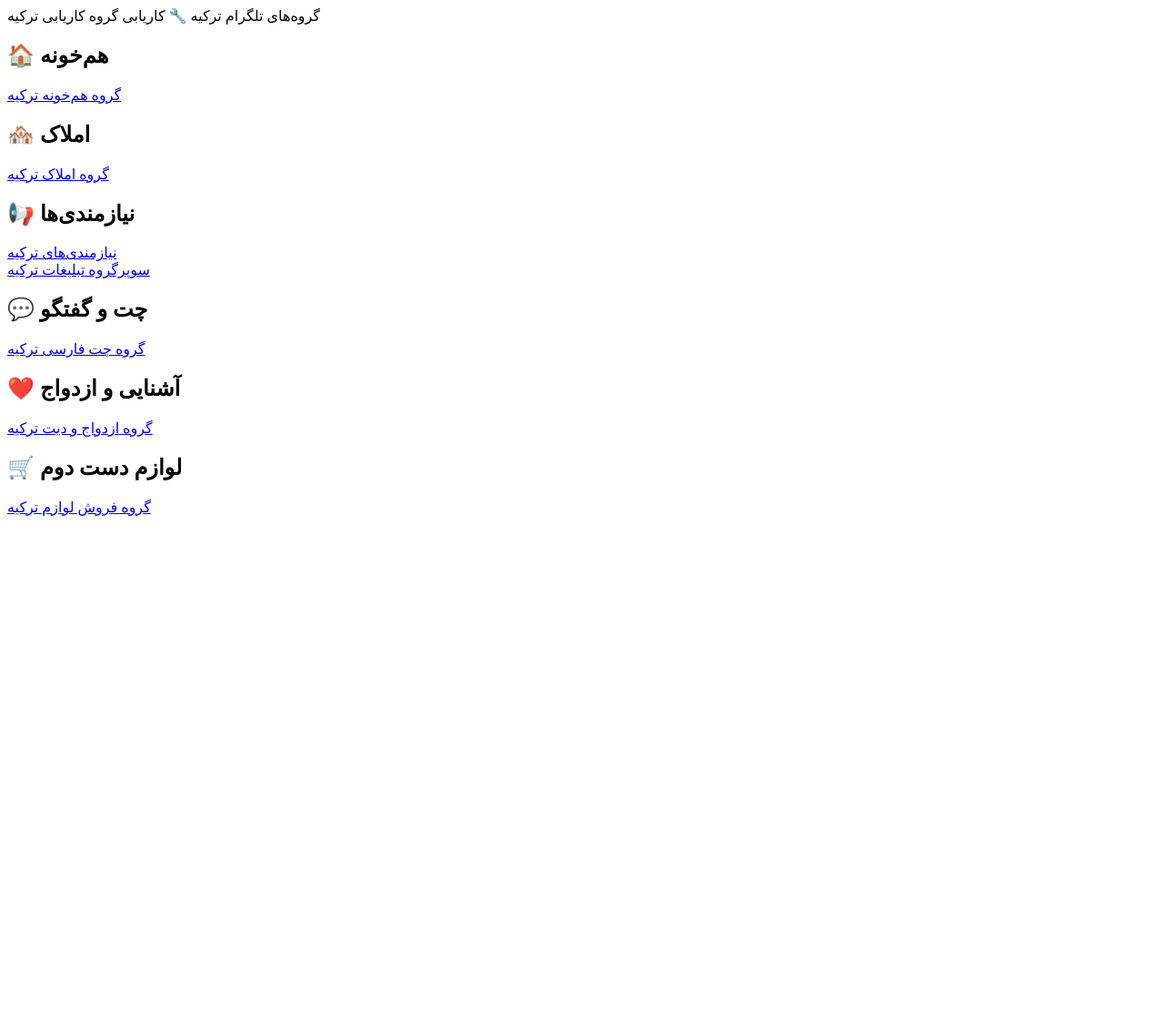
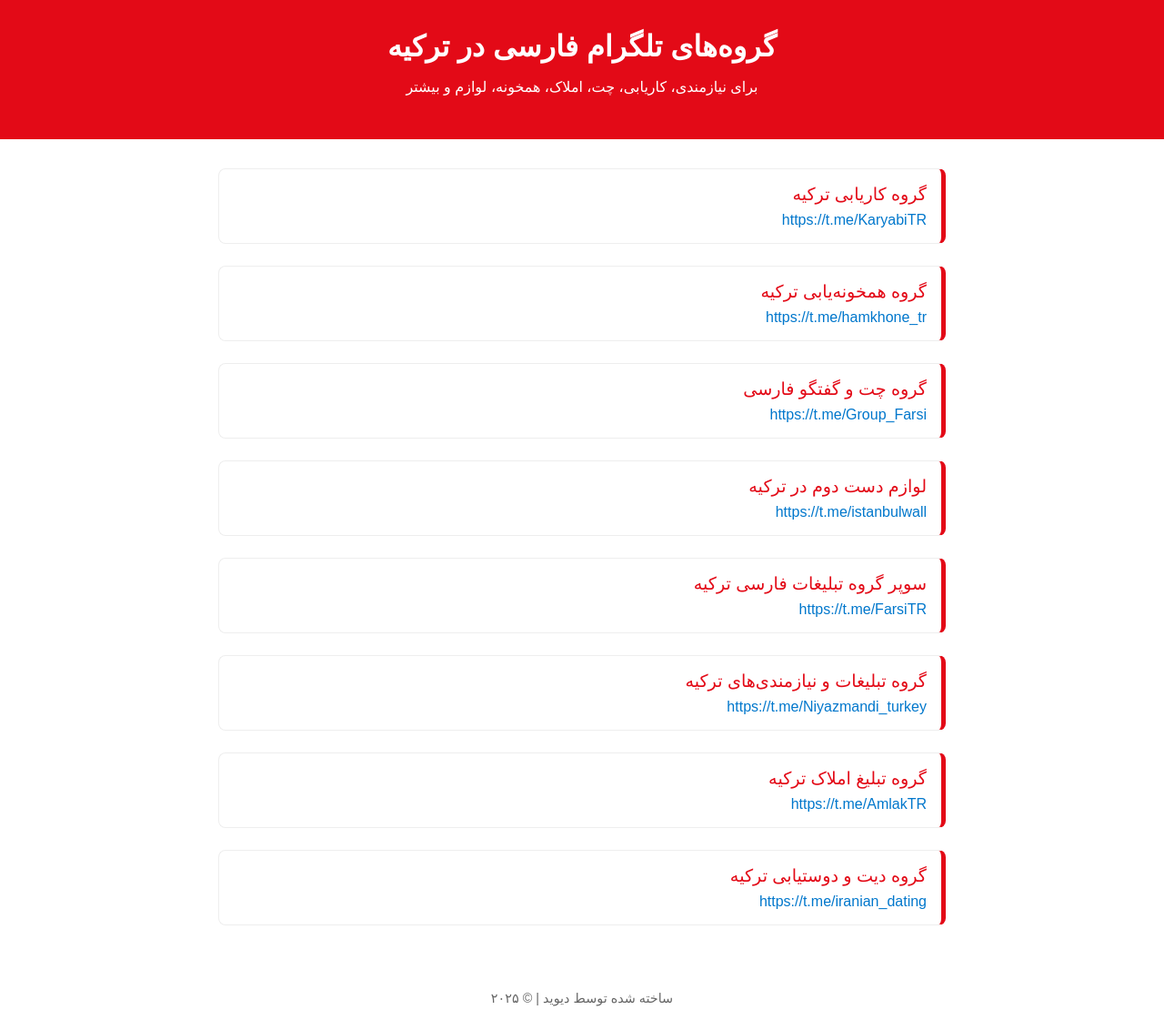
Before and after one commit to turkiyeir/turkiye.github.io, a plain HTML site: page index.html in a window 1280 px wide. Shown: the whole page at 91% size. Before the commit the page ends 800 px from the top, so only its background shows below. Drawn offline with Linux system fonts and the light colour scheme.

Commit message:
Add files via upload

```diff
--- a/index.html
+++ b/index.html
@@ -1,33 +1,110 @@
-گروه‌های تلگرام ترکیه
-🔧 کاریابی
-گروه کاریابی ترکیه
-<h2>🏠 هم‌خونه</h2>
+<!DOCTYPE html>
+<html lang="fa" dir="rtl">
+<head>
+  <meta charset="UTF-8" />
+  <meta name="viewport" content="width=device-width, initial-scale=1.0" />
+  <title>گروه‌های تلگرام فارسی در ترکیه</title>
+  <style>
+    body {
+      font-family: sans-serif;
+      background-color: #fff;
+      margin: 0;
+      padding: 0;
+      color: #222;
+    }
+    header {
+      background-color: #e30a17; /* قرمز پرچم ترکیه */
+      color: white;
+      padding: 2rem;
+      text-align: center;
+    }
+    h1 {
+      margin: 0;
+      font-size: 2rem;
+    }
+    .container {
+      padding: 2rem;
+      max-width: 800px;
+      margin: auto;
+    }
+    .group {
+      border: 1px solid #eee;
+      border-right: 5px solid #e30a17;
+      border-radius: 8px;
+      padding: 1rem;
+      margin-bottom: 1.5rem;
+      transition: 0.2s;
+    }
+    .group:hover {
+      background-color: #fdf2f2;
+    }
+    .group-title {
+      font-size: 1.2rem;
+      margin-bottom: 0.5rem;
+      color: #e30a17;
+    }
+    .group-link {
+      color: #0077cc;
+      text-decoration: none;
+    }
+    footer {
+      text-align: center;
+      font-size: 0.9rem;
+      padding: 1rem;
+      color: #666;
+    }
+  </style>
+</head>
+<body>
+  <header>
+    <h1>گروه‌های تلگرام فارسی در ترکیه</h1>
+    <p>برای نیازمندی، کاریابی، چت، املاک، همخونه، لوازم و بیشتر</p>
+  </header>
+  <div class="container">
+
     <div class="group">
-  <a href="https://t.me/hamkhone_tr">گروه هم‌خونه ترکیه</a>
+      <div class="group-title">گروه کاریابی ترکیه</div>
+      <a class="group-link" href="https://t.me/KaryabiTR" target="_blank">https://t.me/KaryabiTR</a>
     </div>
 
-<h2>🏘️ املاک</h2>
     <div class="group">
-  <a href="https://t.me/AmlakTR">گروه املاک ترکیه</a>
+      <div class="group-title">گروه همخونه‌یابی ترکیه</div>
+      <a class="group-link" href="https://t.me/hamkhone_tr" target="_blank">https://t.me/hamkhone_tr</a>
     </div>
 
-<h2>📢 نیازمندی‌ها</h2>
     <div class="group">
-  <a href="https://t.me/Niyazmandi_turkey">نیازمندی‌های ترکیه</a>
-  <br>
-  <a href="https://t.me/FarsiTR">سوپرگروه تبلیغات ترکیه</a>
+      <div class="group-title">گروه چت و گفتگو فارسی</div>
+      <a class="group-link" href="https://t.me/Group_Farsi" target="_blank">https://t.me/Group_Farsi</a>
     </div>
 
-<h2>💬 چت و گفتگو</h2>
     <div class="group">
-  <a href="https://t.me/Group_Farsi">گروه چت فارسی ترکیه</a>
+      <div class="group-title">لوازم دست دوم در ترکیه</div>
+      <a class="group-link" href="https://t.me/istanbulwall" target="_blank">https://t.me/istanbulwall</a>
     </div>
 
-<h2>❤️ آشنایی و ازدواج</h2>
     <div class="group">
-  <a href="https://t.me/iranian_dating">گروه ازدواج و دیت ترکیه</a>
+      <div class="group-title">سوپر گروه تبلیغات فارسی ترکیه</div>
+      <a class="group-link" href="https://t.me/FarsiTR" target="_blank">https://t.me/FarsiTR</a>
     </div>
 
-<h2>🛒 لوازم دست دوم</h2>
     <div class="group">
-  <a href="https://t.me/istanbulwall">گروه فروش لوازم ترکیه</a>
+      <div class="group-title">گروه تبلیغات و نیازمندی‌های ترکیه</div>
+      <a class="group-link" href="https://t.me/Niyazmandi_turkey" target="_blank">https://t.me/Niyazmandi_turkey</a>
+    </div>
+
+    <div class="group">
+      <div class="group-title">گروه تبلیغ املاک ترکیه</div>
+      <a class="group-link" href="https://t.me/AmlakTR" target="_blank">https://t.me/AmlakTR</a>
+    </div>
+
+    <div class="group">
+      <div class="group-title">گروه دیت و دوستیابی ترکیه</div>
+      <a class="group-link" href="https://t.me/iranian_dating" target="_blank">https://t.me/iranian_dating</a>
+    </div>
+
+  </div>
+  <footer>
+    ساخته شده توسط دیوید | © ۲۰۲۵
+  </footer>
+</body>
+</html>
```
Lines whose indentation alone changed are shown as unchanged.
